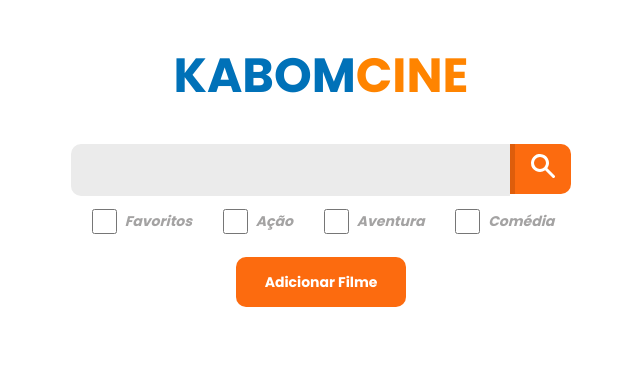
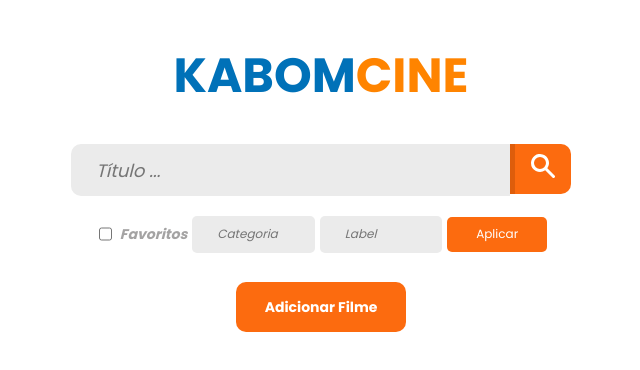
Before and after one commit to Pedro-phd/kabumcine, a React (Create React App) app: page / in a window 1280 px wide. Shown: the top 370 px of the page, without its empty margins (319-959 px from the left). Built offline with nearby package versions, Linux system fonts and the light colour scheme.

Commit message:
change filters

```diff
--- a/src/components/AddMovie/index.tsx
+++ b/src/components/AddMovie/index.tsx
@@ -5,11 +5,11 @@ import {
   Title,
   Button,
   TitleInput,
-  Label,
-  Checkbox,
-  CheckContainer,
+  Input,
   Filter,
   ModalContainer,
+  Label,
+  InputField,
 } from './styles';
 import Modal from 'react-modal';
 import { useDispatch, useSelector } from 'react-redux';
@@ -39,16 +39,13 @@ function AddMovie() {
   const { register, handleSubmit } = useForm();
 
   const onSubmit = (data: any) => {
-    console.log(data);
+    console.log(data.labels.split(';'));
     dispatch(
       Add(
         {
           title: data.title,
-          categories: [
-            data.action ? 'Ação' : '',
-            data.adventure ? 'Aventura' : '',
-            data.comedy ? 'Comédia' : '',
-          ],
+          categories: data.categories.split(';'),
+          labels: data.labels.split(';'),
           favorite: data.favorite,
         },
         movies
@@ -79,22 +76,14 @@ function AddMovie() {
           <Form onSubmit={handleSubmit(onSubmit)}>
             <TitleInput {...register('title')} />
             <Filter>
-              <CheckContainer>
-                <Checkbox type='checkbox' {...register('favorite')} />
-                <Label>Favoritos</Label>
-              </CheckContainer>
-              <CheckContainer>
-                <Checkbox type='checkbox' {...register('action')} />
-                <Label>Ação</Label>
-              </CheckContainer>
-              <CheckContainer>
-                <Checkbox type='checkbox' {...register('adventure')} />
-                <Label>Aventura</Label>
-              </CheckContainer>
-              <CheckContainer>
-                <Checkbox type='checkbox' {...register('comedy')} />
-                <Label>Comédia</Label>
-              </CheckContainer>
+              <InputField>
+                <Input {...register('categories')} />
+                <Label>Separe por ; as categorias</Label>
+              </InputField>
+              <InputField>
+                <Input {...register('labels')} />
+                <Label>Separe por ; as labels</Label>
+              </InputField>
             </Filter>
             <Button>Adicionar Filme</Button>
           </Form>
--- a/src/components/AddMovie/styles.ts
+++ b/src/components/AddMovie/styles.ts
@@ -33,8 +33,20 @@ export const TitleInput = styled.input`
   border: none;
   padding-left: 25px;
   border-radius: 10px;
-  border-top-right-radius: 0px;
-  border-bottom-right-radius: 0px;
+  margin: 0 auto;
+`;
+export const Input = styled.input`
+  font-style: italic;
+  max-width: 200px;
+  width: 100%;
+  background-color: #ebebeb;
+  height: 50px;
+  outline: none;
+  font-size: 18px;
+  color: #a4a3a3;
+  border: none;
+  padding-left: 25px;
+  border-radius: 10px;
   margin: 0 auto;
 `;
 
@@ -67,11 +79,15 @@ export const Checkbox = styled.input`
 `;
 export const Label = styled.label`
   color: #a4a3a3;
-  font-size: 14px;
+  font-size: 12px;
   font-style: italic;
   margin-left: 5px;
-  font-weight: 700;
 `;
+
+export const InputField = styled.div`
+  display:flex;
+  flex-direction: column;
+`
 
 export const Title = styled.h1`
   font-size: 48px;
--- a/src/components/Movie/index.tsx
+++ b/src/components/Movie/index.tsx
@@ -2,6 +2,7 @@ import {
   Container,
   Title,
   Categorie,
+  Labels,
   Favorite,
   HeaderContainer,
   TrashButton,
@@ -12,10 +13,10 @@ import { useSelector, useDispatch } from 'react-redux';
 import { remove } from '../../redux/Movie/Movie.actions';
 import { IMovie, IRootReducer } from '../../typings';
 
-function Movie({ title, categories, favorite, index }: IMovie) {
+function Movie({ title, categories, favorite, index, labels }: IMovie) {
   const movie = useSelector((state: IRootReducer) => state.movie);
   const dispatch = useDispatch();
-
+  console.log('categories', categories, 'labels', labels);
   const handleRemove = (index: number) => {
     dispatch(remove(index, movie));
   };
@@ -38,6 +39,9 @@ function Movie({ title, categories, favorite, index }: IMovie) {
       {categories.map((categorie) => {
         return <Categorie key={Math.random()}>{categorie}</Categorie>;
       })}
+      {labels.map((label) => {
+        return <Labels key={Math.random()}>{label}</Labels>;
+      })}
     </Container>
   );
 }
--- a/src/components/Movie/styles.ts
+++ b/src/components/Movie/styles.ts
@@ -13,10 +13,21 @@ export const Title = styled.h1`
   margin: 0;
 `;
 export const Categorie = styled.p`
-  font-size: 12px;
+  font-size: 15px;
   color: #505050;
   display: inline-block;
   margin-right: 10px;
+`;
+
+export const Labels = styled.p`
+  font-size: 12px;
+  color: white;
+  display: inline-block;
+  margin-right: 10px;
+  background-color: #0071B8;
+  padding: 3px 5px;
+  border-radius: 50px;
+
 `;
 
 export const Favorite = styled.button`
--- a/src/components/Result/index.tsx
+++ b/src/components/Result/index.tsx
@@ -10,6 +10,7 @@ function Result() {
 
   useEffect(() => {
     setMovieList(movies.movieList);
+    console.log('movieList', movies.movieList);
   }, [movies, movies.movieList]);
 
   return (
@@ -22,6 +23,7 @@ function Result() {
             categories={movie.categories}
             favorite={movie.favorite}
             index={index}
+            labels={movie.labels}
           />
         );
       })}
--- a/src/components/SearchBar/index.tsx
+++ b/src/components/SearchBar/index.tsx
@@ -7,20 +7,28 @@ import {
   CheckContainer,
   Search,
   Filter,
+  Input,
+  Apply,
 } from './styles';
 import { useState } from 'react';
 import SearchResult from '../SearchResult';
 
 function SearchBar() {
   const [word, setWord] = useState('');
+  const [categorie, setCategorie] = useState('');
+  const [label, setLabel] = useState('');
   const [openSeachResult, setOpenSearchResult] = useState(false);
   const handleSearch: any = () => {
     setOpenSearchResult(true);
+    console.log(label, categorie);
   };
   return (
     <Container>
       <Search>
-        <Bar onChange={(e) => setWord(e.target.value)} />
+        <Bar
+          onChange={(e) => setWord(e.target.value)}
+          placeholder='Título ...'
+        />
         <Button onClick={() => handleSearch()}>
           <svg
             xmlns='http://www.w3.org/2000/svg'
@@ -42,23 +50,22 @@ function SearchBar() {
         <CheckContainer>
           <Checkbox type='checkbox' />
           <Label>Favoritos</Label>
-        </CheckContainer>
-        <CheckContainer>
-          <Checkbox type='checkbox' />
-          <Label>Ação</Label>
-        </CheckContainer>
-        <CheckContainer>
-          <Checkbox type='checkbox' />
-          <Label>Aventura</Label>
-        </CheckContainer>
-        <CheckContainer>
-          <Checkbox type='checkbox' />
-          <Label>Comédia</Label>
+          <Input
+            placeholder='Categoria'
+            onChange={(e) => setCategorie(e.target.value)}
+          />
+          <Input
+            placeholder='Label'
+            onChange={(e) => setLabel(e.target.value)}
+          />
+          <Apply>Aplicar</Apply>
         </CheckContainer>
       </Filter>
       <SearchResult
         openModal={openSeachResult}
         word={word}
+        categorie={categorie}
+        labels={label}
         actionClose={setOpenSearchResult}
       />
     </Container>
--- a/src/components/SearchBar/styles.ts
+++ b/src/components/SearchBar/styles.ts
@@ -39,8 +39,8 @@ export const Search = styled.div`
   margin: 0 auto;
 `;
 export const Checkbox = styled.input`
-  width: 25px;
-  height: 25px;
+  width: 50px;
+  height: 50px;
   background-color: #ebebeb;
   transition: 0.3s;
   border-radius: 5px;
@@ -80,3 +80,30 @@ export const Filter = styled.div`
   justify-content: space-evenly;
   margin-top: 10px;
 `;
+export const Input = styled.input`
+  font-style: italic;
+  max-width: 100px;
+  width: 100%;
+  background-color: #ebebeb;
+  height: 35px;
+  outline: none;
+  font-size: 12px;
+  color: #a4a3a3;
+  border: none;
+  padding-left: 25px;
+  border-radius: 5px;
+  margin-left: 5px;
+`;
+
+export const Apply = styled.button`
+  max-width: 100px;
+  width: 100%;
+  background-color: #fc6b0f;
+  height: 35px;
+  outline: none;
+  font-size: 12px;
+  color: white;
+  border: none;
+  border-radius: 5px;
+  margin-left: 5px;
+`
--- a/src/components/SearchResult/index.tsx
+++ b/src/components/SearchResult/index.tsx
@@ -8,6 +8,8 @@ interface ISearchResult {
   openModal: boolean;
   word: string;
   actionClose: any;
+  categorie: string;
+  labels: string;
 }
 
 const customStyles = {
@@ -26,7 +28,13 @@ const customStyles = {
   },
 };
 
-function SearchResult({ openModal, word, actionClose }: ISearchResult) {
+function SearchResult({
+  openModal,
+  word,
+  actionClose,
+  categorie,
+  labels,
+}: ISearchResult) {
   const movies = useSelector((state: IRootReducer) => state.movie);
   const [modalIsOpen, setIsOpen] = useState(false);
   const [searchMovieList, setSearchMovieList] = useState<any>([]);
@@ -35,8 +43,15 @@ function SearchResult({ openModal, word, actionClose }: ISearchResult) {
     const searchList = movies.movieList.filter((movie: IMovie) =>
       movie.title.includes(word)
     );
-    setSearchMovieList(searchList);
-  }, [openModal, word, movies.movieList]);
+
+    const labelFilter = searchList.map((movie) => {
+      if (movie.labels.find((label) => label.includes(labels)) == labels) {
+        return movie;
+      }
+    });
+
+    setSearchMovieList(labelFilter);
+  }, [openModal, word, movies.movieList, categorie, labels]);
 
   const closeModal = () => {
     setIsOpen(false);
@@ -51,6 +66,7 @@ function SearchResult({ openModal, word, actionClose }: ISearchResult) {
         contentLabel='Adicionar Filme'
       >
         {searchMovieList.map((movie: IMovie, index: number) => {
+          if (movie == undefined) return null;
           return (
             <Movie
               key={index}
@@ -58,6 +74,7 @@ function SearchResult({ openModal, word, actionClose }: ISearchResult) {
               categories={movie.categories}
               favorite={movie.favorite}
               index={index}
+              labels={movie.labels}
             />
           );
         })}
--- a/src/redux/Movie/Movie.actions.ts
+++ b/src/redux/Movie/Movie.actions.ts
@@ -1,9 +1,9 @@
 import {IMovie,IMovieReducer} from '../../typings'
-export function Add({title,categories,favorite}:IMovie,movies: IMovieReducer){
+export function Add({title,categories,favorite,labels}:IMovie,movies: IMovieReducer){
 
     const movieList = [
         ...movies.movieList,
-        {title,categories,favorite}
+        {title,categories,favorite,labels}
     ]
     return {
         type: 'ADD',
--- a/src/typings/index.ts
+++ b/src/typings/index.ts
@@ -9,6 +9,7 @@ export interface IMovie {
   title: String;
   categories: Array<string>;
   favorite: boolean;
+  labels: Array<string>;
   index?: any;
 }
 
```
